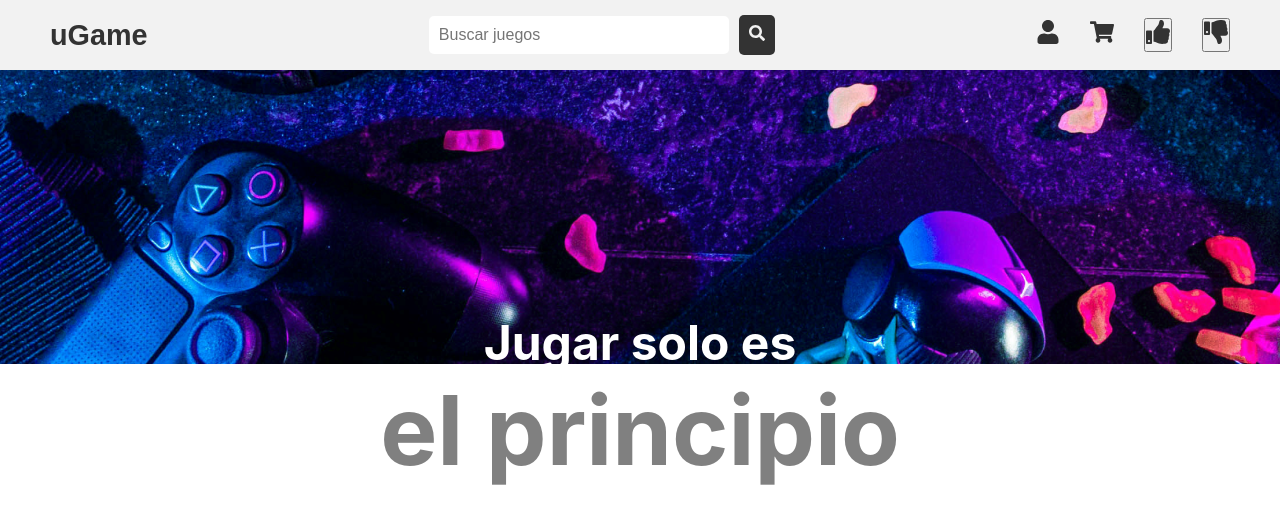
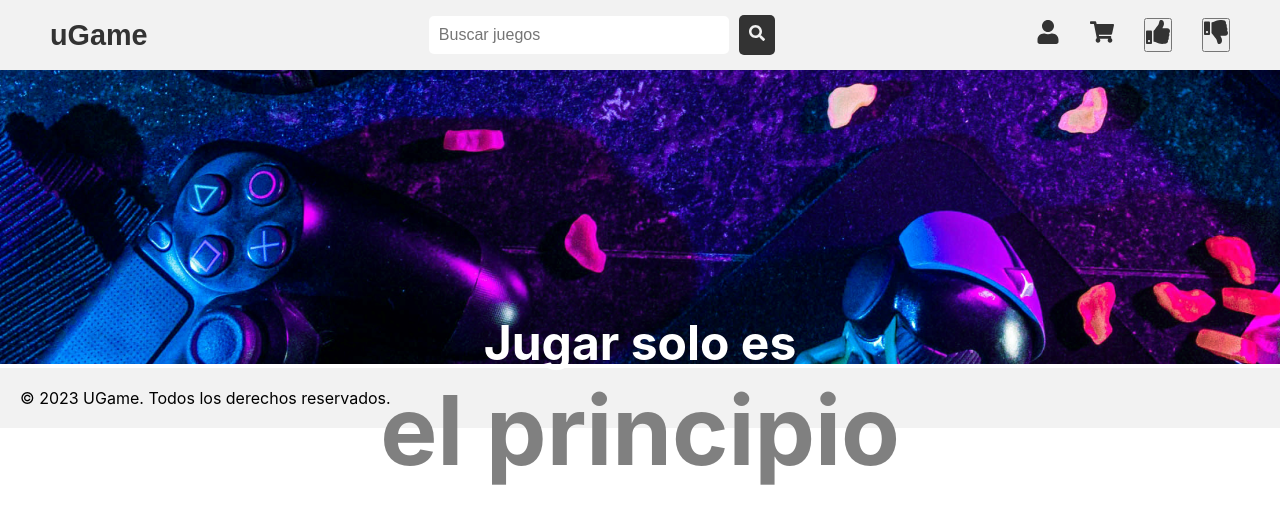
Before and after one commit to deakamm/ujuego, a React (Create React App) app: page / in a window 1280 px wide. Shown: the top 524 px of the page. Built offline with nearby package versions, Linux system fonts and the light colour scheme.

Commit message:
commit for footer

```diff
--- a/src/Vistas/Main.jsx
+++ b/src/Vistas/Main.jsx
@@ -1,11 +1,13 @@
 import React from 'react'
 import Navbar from '../components/Navbar/Navbar';
 import Header from '../components/header/Header';
+import Footer from '../components/footer/Footer';
 const Main = () => {
   return (
     <div>
         <Navbar/>
         <Header/>
+        <Footer/>
     </div>
   )
 }
--- /dev/null
+++ b/src/components/footer/Footer.jsx
@@ -0,0 +1,17 @@
+import React from 'react'
+
+const Footer = () => {
+  return (
+         <div className="footer" style={{ backgroundColor: '#f2f2f2', padding: '20px' }}>
+      <p>© 2023 UGame. Todos los derechos reservados.</p>
+      <div className="social-media-icons">
+        <a href="https://twitter.com">
+          <i className="fab fa-twitter"></i>
+        </a>
+      </div>
+    </div>
+
+  )
+}
+
+export default Footer
```
Also changed, not shown: src/components/footer/Footer.css (added).
